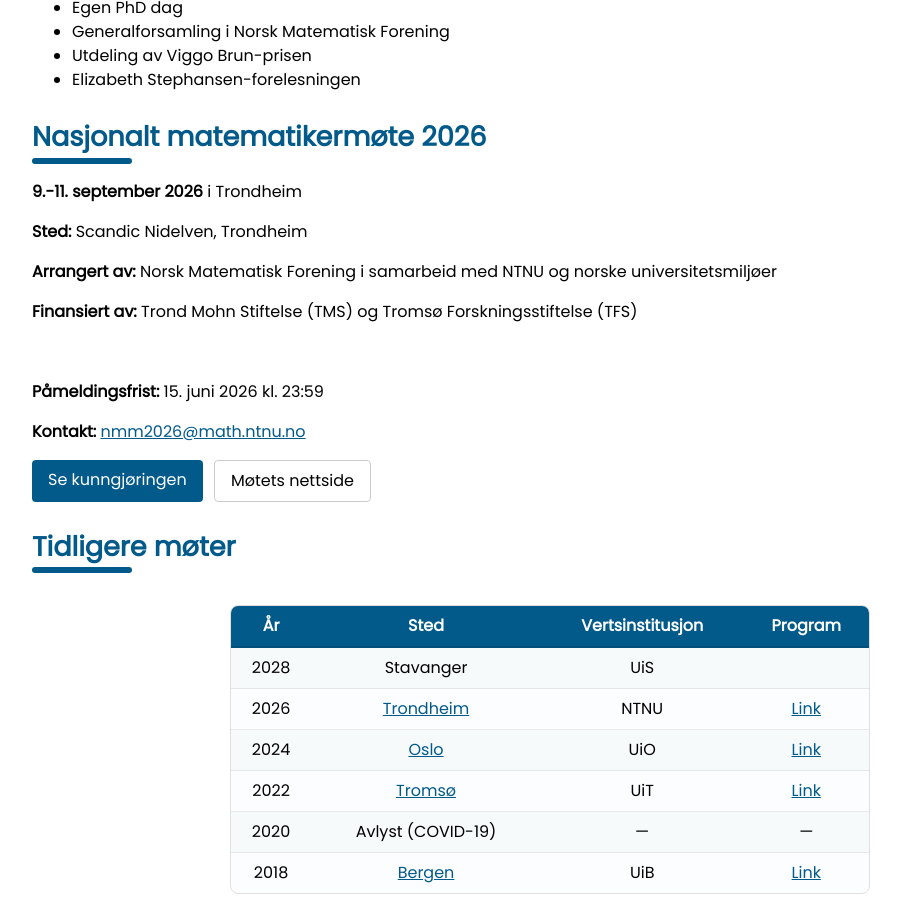
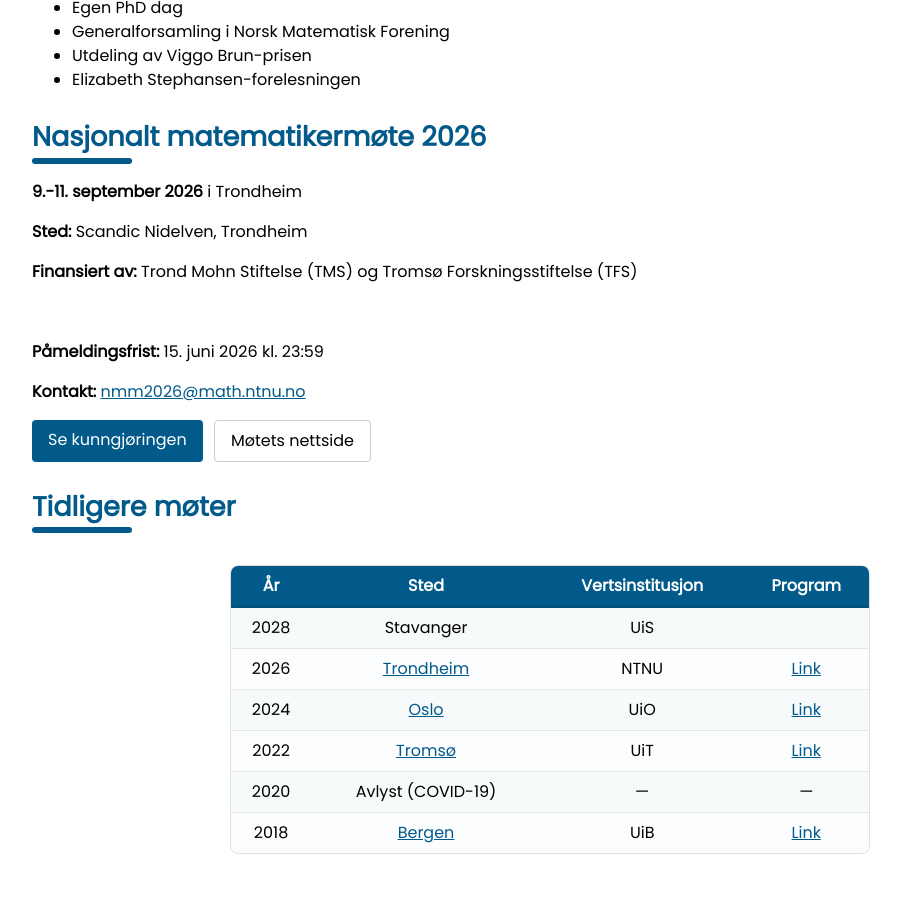
Before and after one commit to ballerin/nmf-website, a Jekyll site: the page built from _pages/nasjonalt-matematikermote.html, in a window 1280 px wide and 900 px high, scrolled down 592 px. Shown: the whole window, without its empty margins (90-991 px from the left). Built offline with Jekyll 4.4.1, drawn with Linux system fonts in a browser that asks for light colours.

```diff
--- a/_pages/nasjonalt-matematikermote.html
+++ b/_pages/nasjonalt-matematikermote.html
@@ -30,7 +30,6 @@
 
   <p><strong>9.-11. september 2026</strong> i Trondheim</p>
   <p><strong>Sted:</strong> Scandic Nidelven, Trondheim</p>
-  <p><strong>Arrangert av:</strong> Norsk Matematisk Forening i samarbeid med NTNU og norske universitetsmiljøer</p>
   <p><strong>Finansiert av:</strong> Trond Mohn Stiftelse (TMS) og Tromsø Forskningsstiftelse (TFS)</p>
   <br>
   <p><strong>Påmeldingsfrist:</strong> 15. juni 2026 kl. 23:59</p>
```
